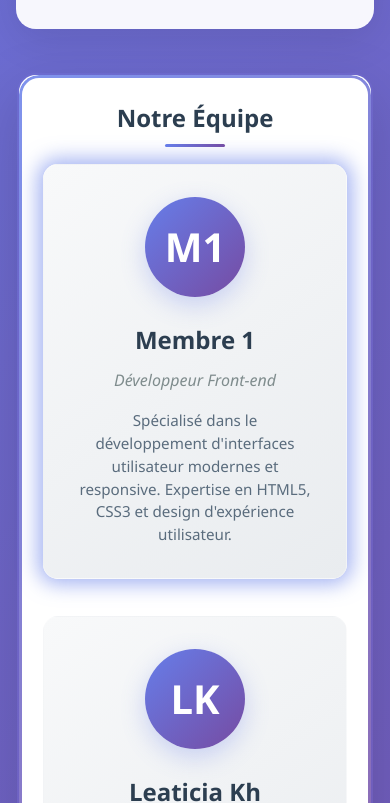
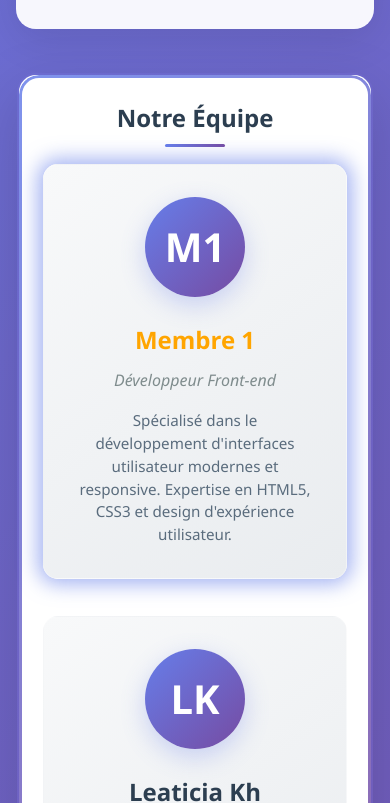
Before and after one commit to basraouinada/TD_UPJV-, a plain HTML site: page index.html in a window 390 px wide. In both pictures the pointer is over the element 195 px from the left and 1781 px from the top of the page. Shown: the part 1400-2203 px from the top of the page. Drawn offline with Linux system fonts and the light colour scheme.

Commit message:
ajout d'une modification CSS par Leaticia

```diff
--- a/styles/layout.css
+++ b/styles/layout.css
@@ -335,4 +335,20 @@ body {
     box-shadow: 0 0 20px 5px rgba(102, 126, 234, 0.6);
 }
 
+/* ---- Effet visible sur les cartes membres ---- */
+.member-card {
+    transition: transform 0.3s ease, box-shadow 0.3s ease;
 }
+
+.member-card:hover {
+    transform: translateY(-5px);
+    box-shadow: 0 0 20px 5px rgba(102, 126, 234, 0.6);
+}
+
+.member-card:hover .member-name {
+    color: orange;
+    transition: color 0.3s ease;
+}
+
+
+}
```
